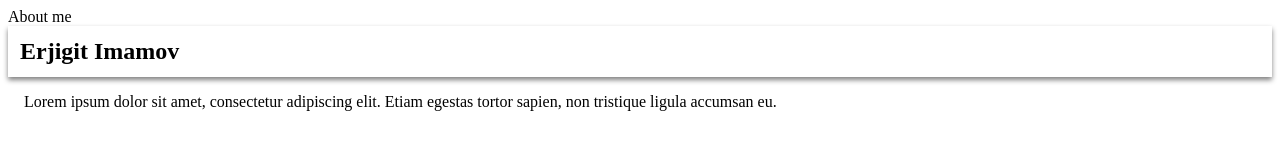
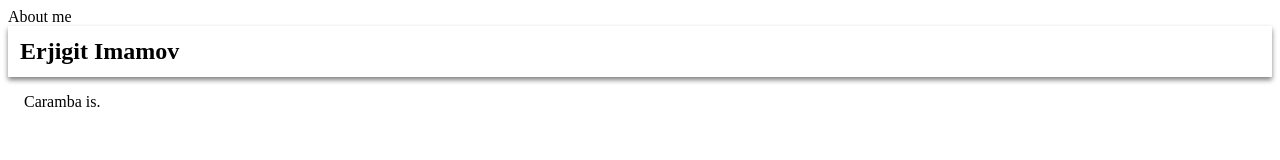
Before and after one commit to erjigit17/my-web-page, a website: page public/index1.html in a window 1280 px wide. Drawn offline with Linux system fonts and the light colour scheme.

```diff
--- a/public/index1.html
+++ b/public/index1.html
@@ -32,8 +32,7 @@
       <h1>Erjigit Imamov</h1>
 
       <p>
-        Lorem ipsum dolor sit amet, consectetur adipiscing elit. Etiam egestas
-        tortor sapien, non tristique ligula accumsan eu.
+        Caramba is.
       </p>
       <amp-img
         alt="It's me"
```
Also changed, not shown: package.json (added, +21 -0 lines), public/index.html (+1 -1 lines), 3 other files.
